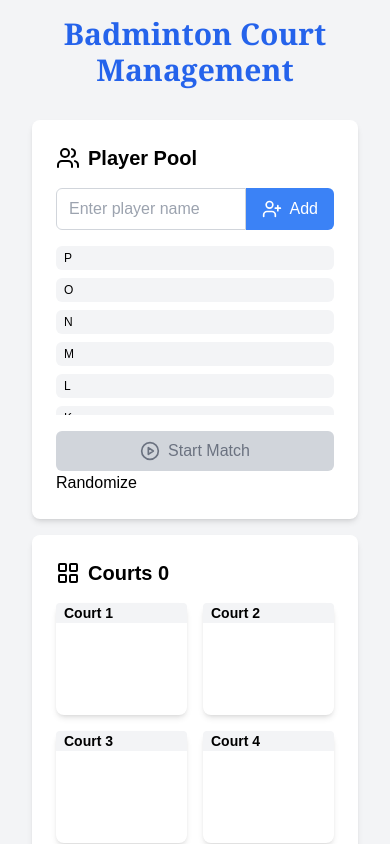
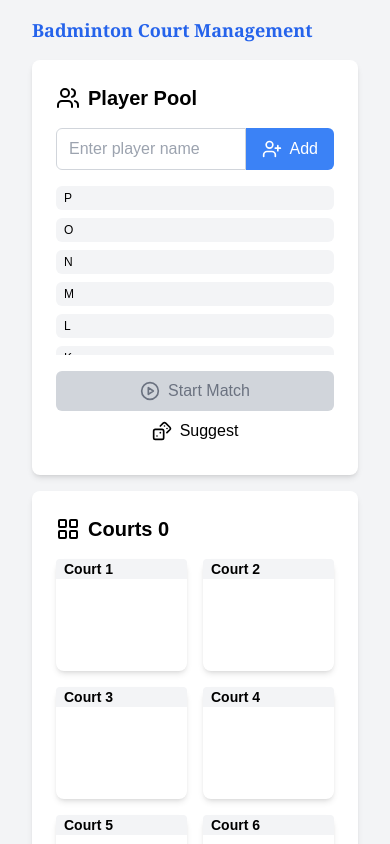
Before and after one commit to erik-trantt/shuttle, a React (Vite) app: page / in a window 390 px wide. Shown: the top 844 px of the page. Built offline with nearby package versions, Linux system fonts and the light colour scheme; a web font is replaced by a local one.

Commit message:
feat(pwa): update site title, heading and icons

```diff
--- a/index.html
+++ b/index.html
@@ -4,7 +4,7 @@
     <meta charset="UTF-8" />
     <link rel="icon" type="image/svg+xml" href="/vite.svg" />
     <meta name="viewport" content="width=device-width, initial-scale=1.0" />
-    <title>Shuttle</title>
+    <title>Shuttle | Badminton Court Management</title>
     <link rel="preconnect" href="https://fonts.googleapis.com" />
     <link rel="preconnect" href="https://fonts.gstatic.com" crossorigin />
     <!-- <link
--- a/src/App.tsx
+++ b/src/App.tsx
@@ -226,8 +226,8 @@ function App() {
 
   return (
     <div className="min-h-screen bg-gray-100 px-8 py-4">
-      <header className="mb-8">
-        <h1 className="text-center font-heading text-3xl font-bold text-blue-600">
+      <header className="mb-4 lg:mb-8">
+        <h1 className="font-heading text-lg font-bold text-blue-600 md:text-center lg:text-2xl">
           Badminton Court Management
         </h1>
       </header>
--- a/src/components/player/Pool.tsx
+++ b/src/components/player/Pool.tsx
@@ -1,5 +1,5 @@
 import React, { useState } from "react";
-import { PlayCircle, UserPlus } from "lucide-react";
+import { Dices, PlayCircle, UserPlus } from "lucide-react";
 import PlayerListItem from "./ListItem";
 import { Player } from "../../types";
 
@@ -114,8 +114,13 @@ const PlayerPool: React.FC<PlayerPoolProps> = ({
           Start Match
         </button>
 
-        <button type="button" onClick={randomizePlayers}>
-          Randomize
+        <button
+          type="button"
+          onClick={randomizePlayers}
+          className={`flex w-full items-center justify-center rounded-md px-4 py-2 active:bg-gray-100`}
+        >
+          <Dices size={20} className="mr-2" />
+          Suggest
         </button>
       </div>
     </div>
```
